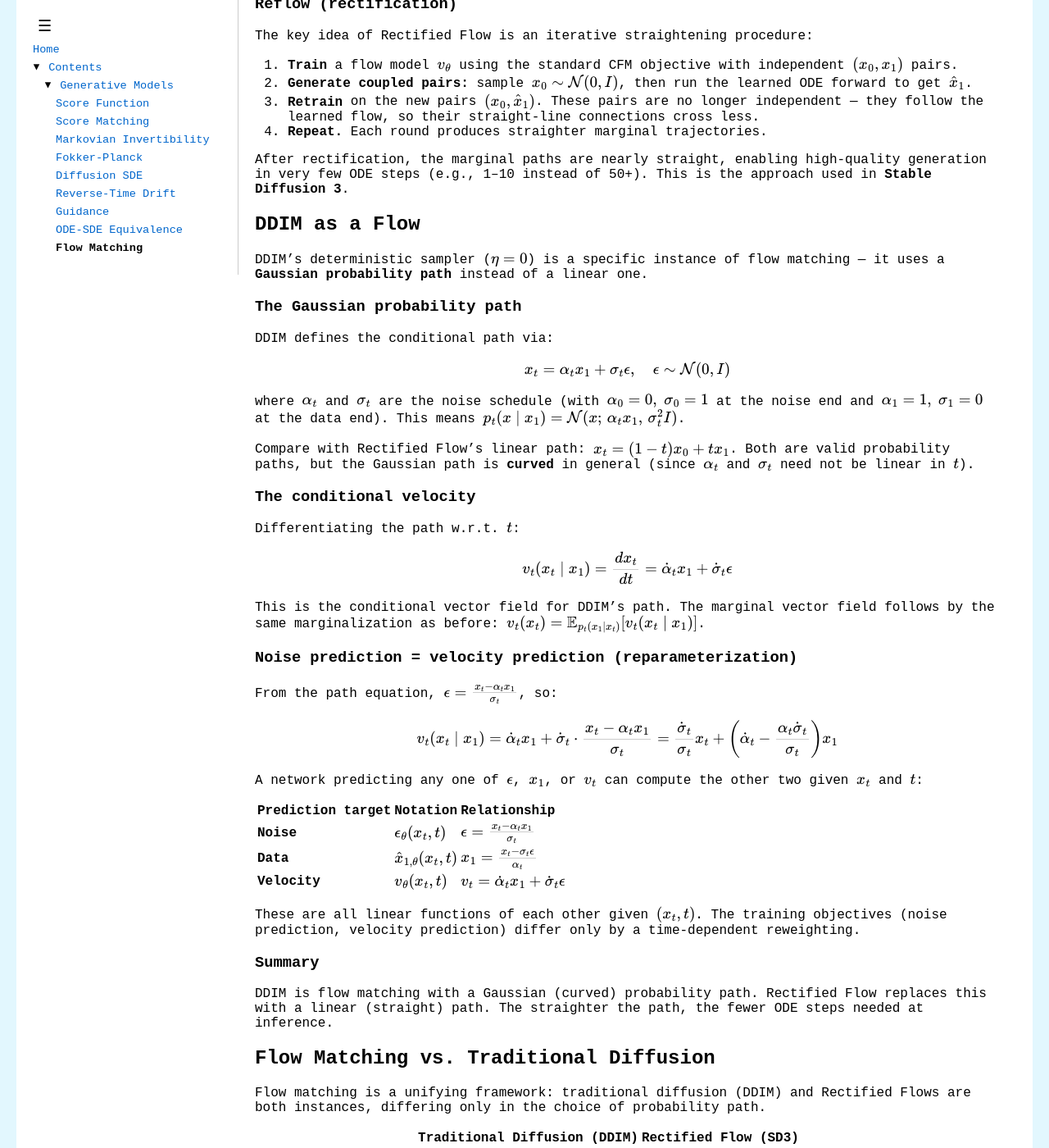
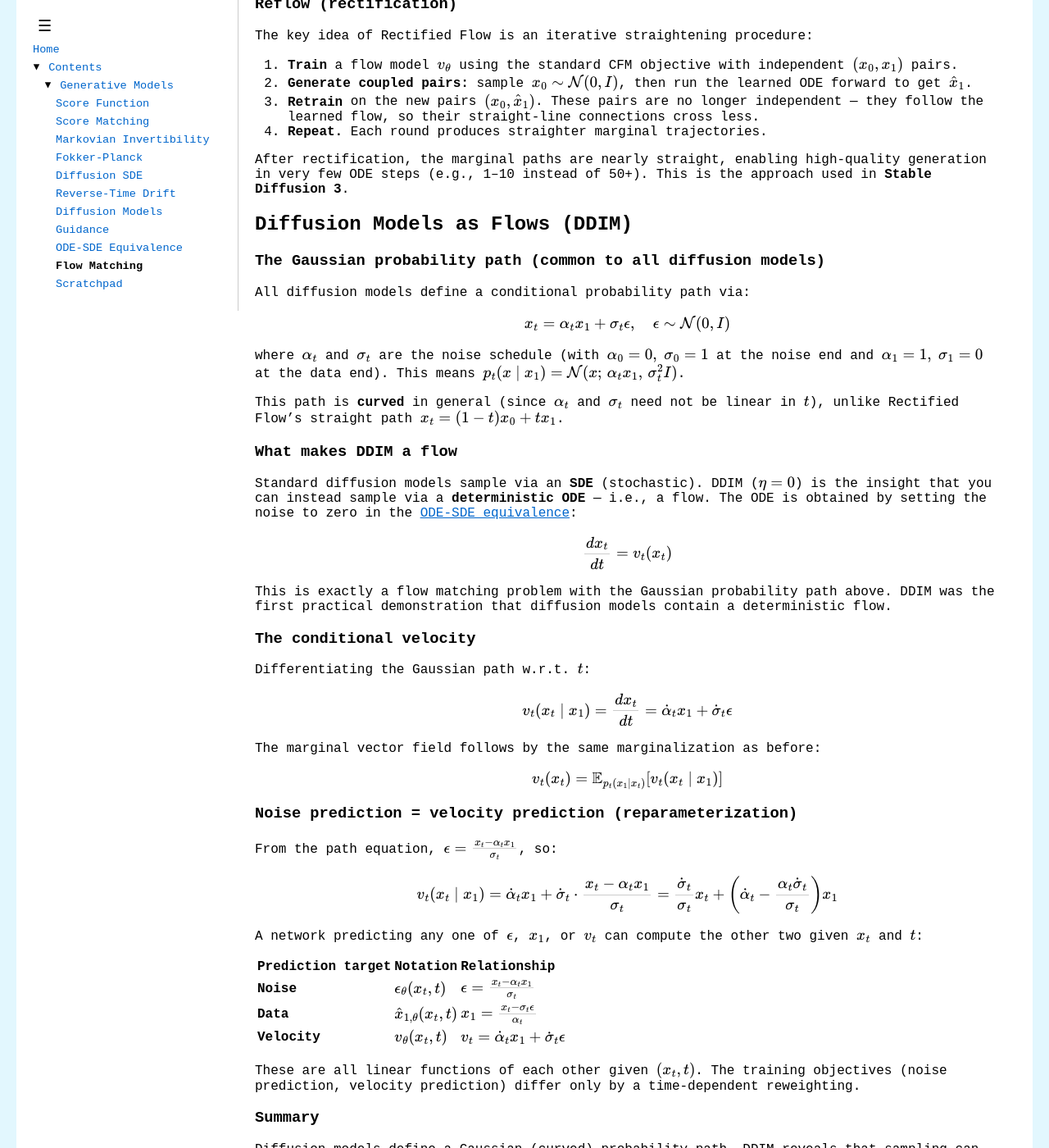
Before and after one commit to scer80/scer80.github.io, a Jekyll site: the page built from contents/generative_models/flow_matching.md, in a window 1280 px wide and 1400 px high, scrolled down 2974 px. Shown: the whole window at 82% size. Built offline with Jekyll 4.4.1, drawn with Linux system fonts in a browser that asks for light colours; our own code applies the rules of GitHub Pages for plain Markdown files; some of the changed text lies outside the part shown.

Commit message:
add diffusion_models.md

```diff
--- a/_data/contents_nav.yml
+++ b/_data/contents_nav.yml
@@ -18,9 +18,13 @@
           url: /contents/generative_models/diffusion_sde
         - title: Reverse-Time Drift
           url: /contents/generative_models/diffusion_inversion
+        - title: Diffusion Models
+          url: /contents/generative_models/diffusion_models
         - title: Guidance
           url: /contents/generative_models/guidance
         - title: ODE-SDE Equivalence
           url: /contents/generative_models/ode_sde_equivalence
         - title: Flow Matching
           url: /contents/generative_models/flow_matching
+        - title: Scratchpad
+          url: /contents/generative_models/scratchpad
--- /dev/null
+++ b/contents/generative_models/diffusion_models.md
@@ -0,0 +1,51 @@
+---
+layout: contents
+---
+
+# Diffusion Models
+
+## The Gaussian Probability Path
+
+Diffusion models define a conditional probability path between data and noise via:
+
+$$x_t = \alpha_t x_1 + \sigma_t \epsilon, \quad \epsilon \sim \mathcal{N}(0, I)$$
+
+where $\alpha_t$ and $\sigma_t$ are the noise schedule (with $\alpha_0 = 0,\; \sigma_0 = 1$ at the noise end and $\alpha_1 = 1,\; \sigma_1 = 0$ at the data end). This means $p_t(x \mid x_1) = \mathcal{N}(x;\, \alpha_t x_1,\, \sigma_t^2 I)$.
+
+This path is **curved** in general, since $\alpha_t$ and $\sigma_t$ need not be linear in $t$.
+
+## The Conditional Velocity
+
+Differentiating the path w.r.t. $t$:
+
+$$v_t(x_t \mid x_1) = \frac{dx_t}{dt} = \dot{\alpha}_t x_1 + \dot{\sigma}_t \epsilon$$
+
+The marginal vector field follows by marginalization:
+
+$$v_t(x_t) = \mathbb{E}_{p_t(x_1 \mid x_t)}[v_t(x_t \mid x_1)]$$
+
+## Prediction Targets (Reparameterization)
+
+From the path equation, $\epsilon = \frac{x_t - \alpha_t x_1}{\sigma_t}$, so:
+
+$$v_t(x_t \mid x_1) = \dot{\alpha}_t x_1 + \dot{\sigma}_t \cdot \frac{x_t - \alpha_t x_1}{\sigma_t} = \frac{\dot{\sigma}_t}{\sigma_t} x_t + \left(\dot{\alpha}_t - \frac{\alpha_t \dot{\sigma}_t}{\sigma_t}\right) x_1$$
+
+A network predicting any one of $\epsilon$, $x_1$, or $v_t$ can compute the other two given $x_t$ and $t$:
+
+| Prediction target | Notation | Relationship |
+| :--- | :--- | :--- |
+| **Noise** | $\epsilon_\theta(x_t, t)$ | $\epsilon = \frac{x_t - \alpha_t x_1}{\sigma_t}$ |
+| **Data** | $\hat{x}\_{1,\theta}(x_t, t)$ | $x_1 = \frac{x_t - \sigma_t \epsilon}{\alpha_t}$ |
+| **Velocity** | $v_\theta(x_t, t)$ | $v_t = \dot{\alpha}_t x_1 + \dot{\sigma}_t \epsilon$ |
+
+These are all linear functions of each other given $(x_t, t)$. The training objectives (noise prediction, velocity prediction) differ only by a time-dependent reweighting.
+
+## Sampling: SDE vs. ODE (DDIM)
+
+Diffusion models are typically formulated as **SDEs** — the noise $\sigma_t dW_t$ in the reverse process gives stochastic sampling.
+
+**DDIM** ($\eta = 0$) is the insight that you can instead sample via a **deterministic ODE**:
+
+$$\frac{dx_t}{dt} = v_t(x_t)$$
+
+This is possible because of the [ODE-SDE equivalence](ode_sde_equivalence.md): for any SDE generating a probability path $p_t$, there exists a deterministic ODE generating the same path. DDIM was the first practical demonstration that diffusion models contain a deterministic flow.
--- a/contents/generative_models/flow_matching.md
+++ b/contents/generative_models/flow_matching.md
@@ -135,27 +135,35 @@ The key idea of Rectified Flow is an iterative straightening procedure:
 
 After rectification, the marginal paths are nearly straight, enabling high-quality generation in very few ODE steps (e.g., 1–10 instead of 50+). This is the approach used in **Stable Diffusion 3**.
 
-## DDIM as a Flow
+## Diffusion Models as Flows (DDIM)
 
-DDIM's deterministic sampler ($\eta = 0$) is a specific instance of flow matching — it uses a **Gaussian probability path** instead of a linear one.
+### The Gaussian probability path (common to all diffusion models)
 
-### The Gaussian probability path
-
-DDIM defines the conditional path via:
+All diffusion models define a conditional probability path via:
 
 $$x_t = \alpha_t x_1 + \sigma_t \epsilon, \quad \epsilon \sim \mathcal{N}(0, I)$$
 
 where $\alpha_t$ and $\sigma_t$ are the noise schedule (with $\alpha_0 = 0,\; \sigma_0 = 1$ at the noise end and $\alpha_1 = 1,\; \sigma_1 = 0$ at the data end). This means $p_t(x \mid x_1) = \mathcal{N}(x;\, \alpha_t x_1,\, \sigma_t^2 I)$.
 
-Compare with Rectified Flow's linear path: $x_t = (1-t)x_0 + t x_1$. Both are valid probability paths, but the Gaussian path is **curved** in general (since $\alpha_t$ and $\sigma_t$ need not be linear in $t$).
+This path is **curved** in general (since $\alpha_t$ and $\sigma_t$ need not be linear in $t$), unlike Rectified Flow's straight path $x_t = (1-t)x_0 + t x_1$.
+
+### What makes DDIM a flow
+
+Standard diffusion models sample via an **SDE** (stochastic). DDIM ($\eta = 0$) is the insight that you can instead sample via a **deterministic ODE** — i.e., a flow. The ODE is obtained by setting the noise to zero in the [ODE-SDE equivalence](ode_sde_equivalence.md):
+
+$$\frac{dx_t}{dt} = v_t(x_t)$$
+
+This is exactly a flow matching problem with the Gaussian probability path above. DDIM was the first practical demonstration that diffusion models contain a deterministic flow.
 
 ### The conditional velocity
 
-Differentiating the path w.r.t. $t$:
+Differentiating the Gaussian path w.r.t. $t$:
 
 $$v_t(x_t \mid x_1) = \frac{dx_t}{dt} = \dot{\alpha}_t x_1 + \dot{\sigma}_t \epsilon$$
 
-This is the conditional vector field for DDIM's path. The marginal vector field follows by the same marginalization as before: $v_t(x_t) = \mathbb{E}_{p_t(x_1 \mid x_t)}[v_t(x_t \mid x_1)]$.
+The marginal vector field follows by the same marginalization as before:
+
+$$v_t(x_t) = \mathbb{E}_{p_t(x_1 \mid x_t)}[v_t(x_t \mid x_1)]$$
 
 ### Noise prediction = velocity prediction (reparameterization)
 
@@ -175,7 +183,7 @@ These are all linear functions of each other given $(x_t, t)$. The training obje
 
 ### Summary
 
-DDIM is flow matching with a Gaussian (curved) probability path. Rectified Flow replaces this with a linear (straight) path. The straighter the path, the fewer ODE steps needed at inference.
+Diffusion models define a Gaussian (curved) probability path. DDIM reveals that sampling can be done deterministically as an ODE — a flow. Rectified Flow replaces the curved path with a straight one, reducing the number of ODE steps needed at inference.
 
 ## Flow Matching vs. Traditional Diffusion
 
--- a/contents/generative_models/index.md
+++ b/contents/generative_models/index.md
@@ -10,6 +10,8 @@ layout: contents
 - [Fokker-Planck](fokker_planck.md)
 - [Diffusion SDE](diffusion_sde.md)
 - [Reverse-Time Drift for Diffusion SDEs](diffusion_inversion.md)
+- [Diffusion Models](diffusion_models.md)
 - [Guidance](guidance.md)
 - [ODE-SDE Equivalence](ode_sde_equivalence.md)
 - [Flow Matching](flow_matching.md)
+- [Scratchpad](scratchpad.md)
```
Also changed, not shown: contents/generative_models/guidance.md (+8 -41 lines), contents/generative_models/scratchpad.md (added, +42 -0 lines).
